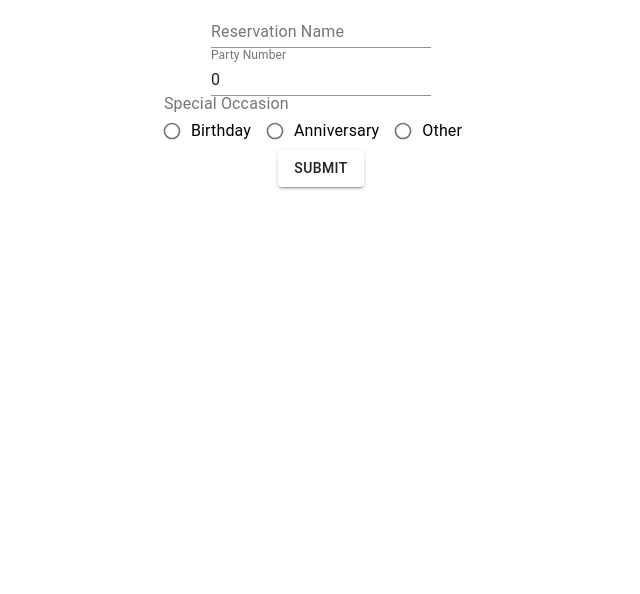
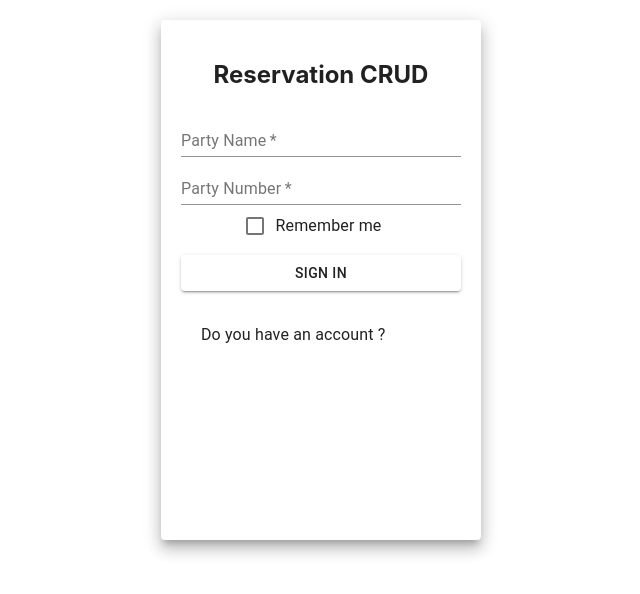
Before and after one commit to colemooney/crud2022, a React (Create React App) app: page / in a window 1280 px wide. Shown: the top 594 px of the page, without its empty margins (319-959 px from the left). Built offline with nearby package versions, Linux system fonts and the light colour scheme.

Commit message:
new form page

```diff
--- a/src/App.js
+++ b/src/App.js
@@ -1,23 +1,26 @@
 import React, { useState } from "react";
-import Grid from "@material-ui/core/Grid";
-import TextField from "@material-ui/core/TextField";
+import { Grid,Paper, Avatar, TextField, Button, Typography,Link } from '@material-ui/core'
+
 import FormControlLabel from "@material-ui/core/FormControlLabel";
 import FormControl from "@material-ui/core/FormControl";
 import FormLabel from "@material-ui/core/FormLabel";
 import RadioGroup from "@material-ui/core/RadioGroup";
 import Radio from "@material-ui/core/Radio";
-import Select from "@material-ui/core/Select";
+import Box from "@material-ui/core/Box";
 import MenuItem from "@material-ui/core/MenuItem";
 import Slider from "@material-ui/core/Slider";
-import Button from "@material-ui/core/Button";
+import LockOutlinedIcon from '@material-ui/icons/LockOutlined';
+
+import Checkbox from '@material-ui/core/Checkbox';
+
+
 import './App.css';
 
 const defaultValues = {
   name: "",
-  age: 0,
-  gender: "",
-  os: "",
-  favoriteNumber: 0,
+  party: 0,
+  occasion: "",
+
 };
 
 
@@ -38,71 +41,45 @@
     console.log(formValues);
   };
 
+  const paperStyle={padding :20,height:'60vh',width:280, margin:"20px auto"}
+  const avatarStyle={backgroundColor:'#1bbd7e'}
+  const btnstyle={margin:'8px 0'}
+  return (
+    <div className="App">
+      <form onSubmit={handleSubmit}>
+    <Grid>
+            <Paper elevation={10} style={paperStyle}>
+                <Grid align='center'>
 
-  return (
-    <form onSubmit={handleSubmit}>
-      <Grid container alignItems="center" justify="center" direction="column">
-        <Grid item>
-          <TextField
-            id="name-input"
-            name="name"
-            label="Reservation Name"
-            type="text"
-            value={formValues.name}
-            onChange={handleInputChange}
-          />
+                    <h2>Reservation CRUD</h2>
+                </Grid>
+                <TextField label='Party Name' placeholder="Enter Party Name" fullWidth required/>
+                <TextField label='Party Number' placeholder='How many in the party?' type='password' fullWidth required/>
+                <FormControlLabel
+                    control={
+                    <Checkbox
+                        name="checkedB"
+                        color="primary"
+                    />
+                    }
+                    label="Remember me"
+                 />
+                <Button type='submit' color='primary' variant="contained" style={btnstyle} fullWidth>Sign in</Button>
+                <Typography >
+                     <Link href="#" >
+                        Forgot password ?
+                </Link>
+                </Typography>
+                <Typography > Do you have an account ?
+                     <Link href="#" >
+                        Sign Up
+                </Link>
+                </Typography>
+            </Paper>
         </Grid>
-        <Grid item>
-          <TextField
-            id="age-input"
-            name="party"
-            label="Party Number"
-            type="number"
-            value={formValues.age}
-            onChange={handleInputChange}
-          />
-        </Grid>
-        <Grid item>
-          <FormControl>
-            <FormLabel>Special Occasion</FormLabel>
-            <RadioGroup
-              name="occasion"
-              value={formValues.gender}
-              onChange={handleInputChange}
-              row
-            >
-              <FormControlLabel
-                key="birthday"
-                value="birthday"
-                control={<Radio size="small" />}
-                label="Birthday"
-              />
-              <FormControlLabel
-                key="anniversary"
-                value="anniversary"
-                control={<Radio size="small" />}
-                label="Anniversary"
-              />
-              <FormControlLabel
-                key="other"
-                value="other"
-                control={<Radio size="small" />}
-                label="Other"
-              />
-            </RadioGroup>
-          </FormControl>
-        </Grid>
-        <Grid item>
+        </ form>
+    </div>
 
-        </Grid>
-        <Grid item>
-
-        </Grid>
-        <Button variant="contained" color="primary" type="submit">
-          Submit
-        </Button>
-      </Grid>
-    </form>
   );
 };
 
```
